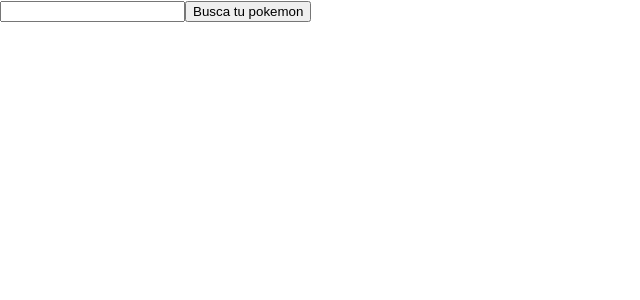
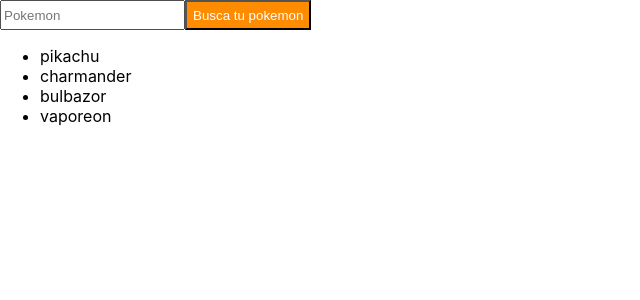
Before and after one commit to AguacateVelarde/exercises-next, a Next.js app: page / in a window 1280 px wide. Shown: the top 300 px of the page, without its empty margins (0-640 px from the left). Built offline with nearby package versions, Linux system fonts and the light colour scheme.

Commit message:
play with syles

```diff
--- a/components/atoms/Button.jsx
+++ b/components/atoms/Button.jsx
@@ -1,7 +1,7 @@
 
 const Button = ({ label, onClick }) => (
     <>
-        <button name="button" onClick={onClick}>{label}</button>
+        <button name="button" onClick={onClick} className="btn">{label}</button>
     </>
 );
 
--- a/components/atoms/Input.jsx
+++ b/components/atoms/Input.jsx
@@ -1,6 +1,6 @@
-const Input = ({ type, value, onChange }) => (
+const Input = ({ type, value, onChange, placeholder }) => (
     <>
-        <input type={type} value={value} onChange={onChange} />
+        <input type={type} placeholder={placeholder} value={value} onChange={onChange} className="input"/>
     </>
 );
 
--- a/components/molecules/Search.jsx
+++ b/components/molecules/Search.jsx
@@ -16,7 +16,7 @@
     };
     return (
         <>
-          <Input type="text" onChange={onChange} value={value} />
+          <Input placeholder="Pokemon" type="text" onChange={onChange} value={value} />
           <Button label={buttonLabel} onClick={handleClick} />
         </>
       );
--- a/pages/index.js
+++ b/pages/index.js
@@ -1,4 +1,5 @@
 import { useState } from 'react';
+import Button from '../components/atoms/Button';
 import PokemonSearch from '../components/organisms/PokemonSearch';
 
 export default function Home() {
@@ -8,6 +9,11 @@
   ];
   const [myPokemons, setMyPokemons] = useState([]);
 
+  const pokemonLi = basePokemons.map((pokemon) =>
+  // eslint-disable-next-line react/jsx-key
+  <li>{pokemon}</li>
+);
+
   const handleSearch = (searchWord) => {
     const filter = (pokemon) => pokemon === searchWord;
     const selectedPokemons = basePokemons.filter(filter);
@@ -15,6 +21,9 @@
   };
 
   return (
+    <>
     <PokemonSearch pokemonsList={myPokemons} onSearch={handleSearch} />
+    <ul>{pokemonLi}</ul>
+    </>
   );
 }
--- a/styles/globals.css
+++ b/styles/globals.css
@@ -14,6 +14,14 @@
 * {
   box-sizing: border-box;
 }
+.btn{
+    background-color: darkorange;
+    color: white;
+    height: 30px;
+}
+.input{
+  height: 30px;
+}
 
 @media (prefers-color-scheme: dark) {
   html {
```
Also changed, not shown: 1 other file (tests, documents, lock files or other folders).
